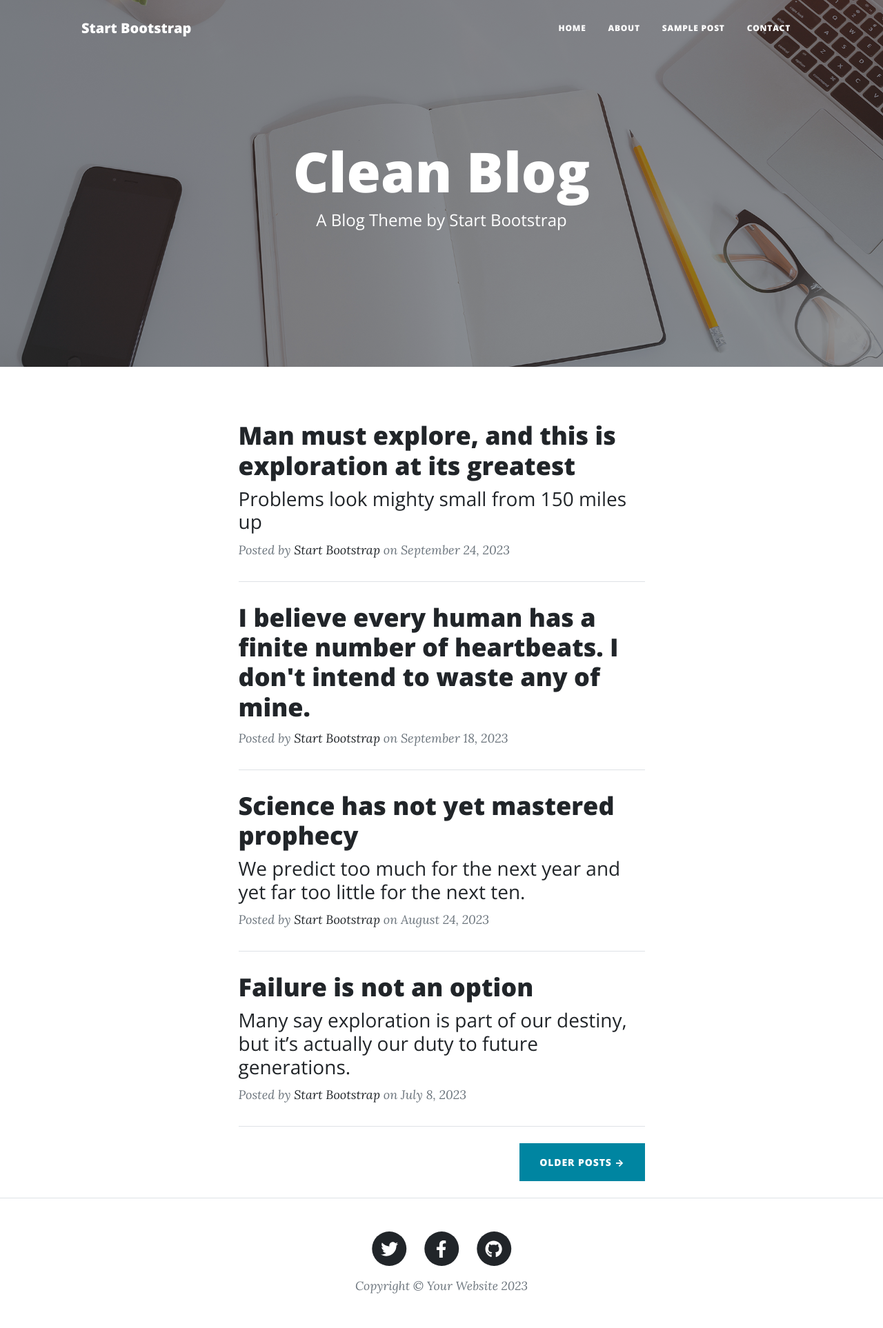
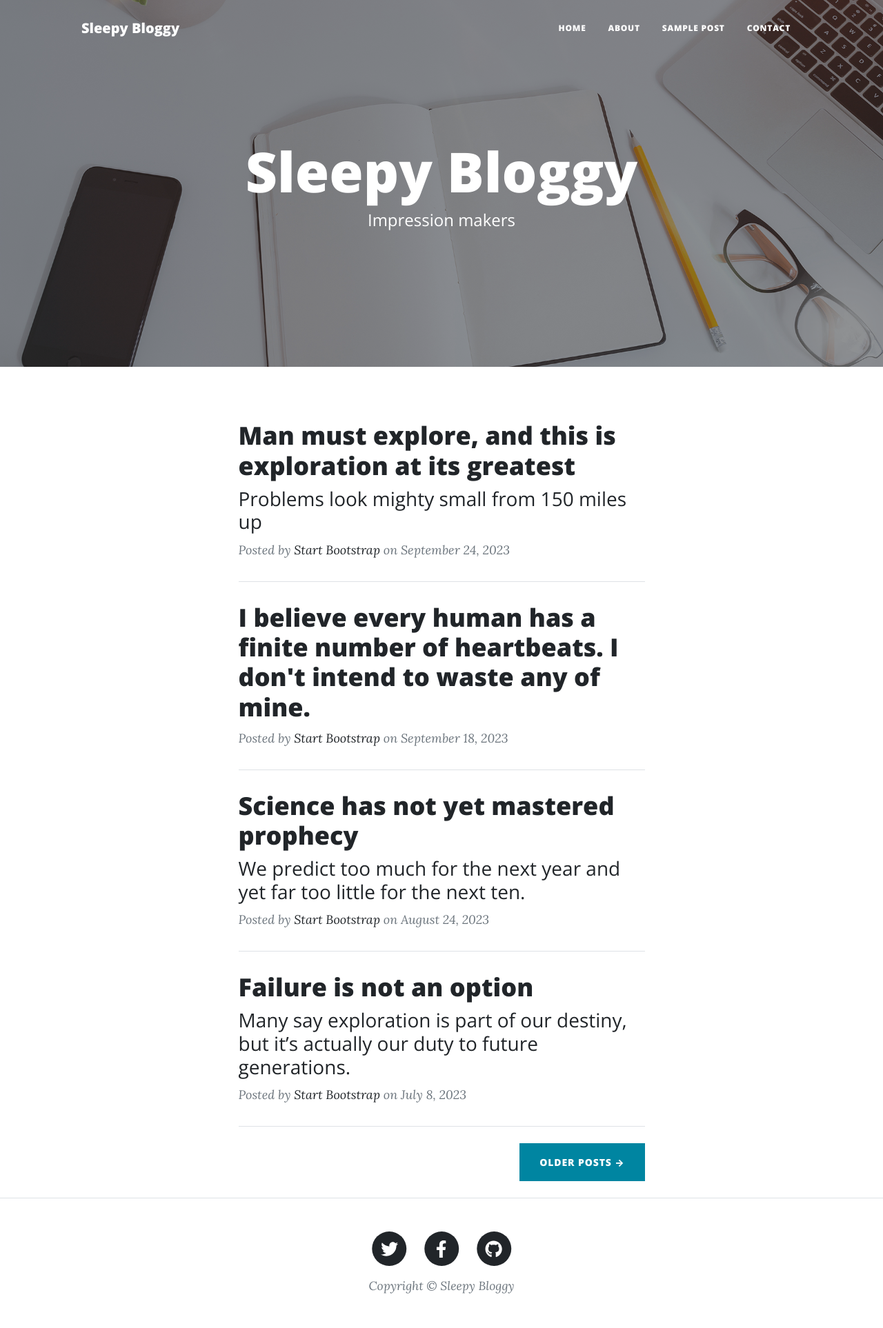
Before and after one commit to Arsh-Dhillon1/Flask_Blog_Website, a Flask app: page / in a window 1280 px wide. Shown: the whole page at 69% size. Run offline with Flask 3, Linux system fonts and the light colour scheme; some libraries are stand-ins or nearby versions.

Commit message:
final touches on frontend

```diff
--- a/templates/index.html
+++ b/templates/index.html
@@ -1,47 +1,14 @@
-<!DOCTYPE html>
-<html lang="en">
-    <head>
-        <meta charset="utf-8" />
-        <meta name="viewport" content="width=device-width, initial-scale=1, shrink-to-fit=no" />
-        <meta name="description" content="" />
-        <meta name="author" content="" />
-        <title>Clean Blog - Start Bootstrap Theme</title>
-        <link rel="icon" type="image/x-icon" href="{{url_for('static', filename='assets/favicon.ico') }}" />
-        <!-- Font Awesome icons (free version)-->
-        <script src="https://use.fontawesome.com/releases/v6.3.0/js/all.js" crossorigin="anonymous"></script>
-        <!-- Google fonts-->
-        <link href="https://fonts.googleapis.com/css?family=Lora:400,700,400italic,700italic" rel="stylesheet" type="text/css" />
-        <link href="https://fonts.googleapis.com/css?family=Open+Sans:300italic,400italic,600italic,700italic,800italic,400,300,600,700,800" rel="stylesheet" type="text/css" />
-        <!-- Core theme CSS (includes Bootstrap)-->
-        <link href="{{url_for('static', filename='css/styles.css') }}" rel="stylesheet" />
-    </head>
-    <body>
-        <!-- Navigation-->
-        <nav class="navbar navbar-expand-lg navbar-light" id="mainNav">
-            <div class="container px-4 px-lg-5">
-                <a class="navbar-brand" href="index.html">Start Bootstrap</a>
-                <button class="navbar-toggler" type="button" data-bs-toggle="collapse" data-bs-target="#navbarResponsive" aria-controls="navbarResponsive" aria-expanded="false" aria-label="Toggle navigation">
-                    Menu
-                    <i class="fas fa-bars"></i>
-                </button>
-                <div class="collapse navbar-collapse" id="navbarResponsive">
-                    <ul class="navbar-nav ms-auto py-4 py-lg-0">
-                        <li class="nav-item"><a class="nav-link px-lg-3 py-3 py-lg-4" href="/">Home</a></li>
-                        <li class="nav-item"><a class="nav-link px-lg-3 py-3 py-lg-4" href="/about">About</a></li>
-                        <li class="nav-item"><a class="nav-link px-lg-3 py-3 py-lg-4" href="/post">Sample Post</a></li>
-                        <li class="nav-item"><a class="nav-link px-lg-3 py-3 py-lg-4" href="/contact">Contact</a></li>
-                    </ul>
-                </div>
-            </div>
-        </nav>
-        <!-- Page Header-->
+ {% extends 'layout.html' %}
+
+ {% block body %}
+ <!-- Page Header-->
         <header class="masthead" style="background-image: url({{url_for('static', filename='assets/img/home-bg.jpg') }})">
             <div class="container position-relative px-4 px-lg-5">
                 <div class="row gx-4 gx-lg-5 justify-content-center">
                     <div class="col-md-10 col-lg-8 col-xl-7">
                         <div class="site-heading">
-                            <h1>Clean Blog</h1>
-                            <span class="subheading">A Blog Theme by Start Bootstrap</span>
+                            <h1>Sleepy Bloggy</h1>
+                            <span class="subheading">Impression makers</span>
                         </div>
                     </div>
                 </div>
@@ -108,46 +75,5 @@
                     <div class="d-flex justify-content-end mb-4"><a class="btn btn-primary text-uppercase" href="#!">Older Posts →</a></div>
                 </div>
             </div>
-        </div>
-        <!-- Footer-->
-        <footer class="border-top">
-            <div class="container px-4 px-lg-5">
-                <div class="row gx-4 gx-lg-5 justify-content-center">
-                    <div class="col-md-10 col-lg-8 col-xl-7">
-                        <ul class="list-inline text-center">
-                            <li class="list-inline-item">
-                                <a href="#!">
-                                    <span class="fa-stack fa-lg">
-                                        <i class="fas fa-circle fa-stack-2x"></i>
-                                        <i class="fab fa-twitter fa-stack-1x fa-inverse"></i>
-                                    </span>
-                                </a>
-                            </li>
-                            <li class="list-inline-item">
-                                <a href="#!">
-                                    <span class="fa-stack fa-lg">
-                                        <i class="fas fa-circle fa-stack-2x"></i>
-                                        <i class="fab fa-facebook-f fa-stack-1x fa-inverse"></i>
-                                    </span>
-                                </a>
-                            </li>
-                            <li class="list-inline-item">
-                                <a href="#!">
-                                    <span class="fa-stack fa-lg">
-                                        <i class="fas fa-circle fa-stack-2x"></i>
-                                        <i class="fab fa-github fa-stack-1x fa-inverse"></i>
-                                    </span>
-                                </a>
-                            </li>
-                        </ul>
-                        <div class="small text-center text-muted fst-italic">Copyright &copy; Your Website 2023</div>
-                    </div>
-                </div>
-            </div>
-        </footer>
-        <!-- Bootstrap core JS-->
-        <script src="https://cdn.jsdelivr.net/npm/bootstrap@5.2.3/dist/js/bootstrap.bundle.min.js"></script>
-        <!-- Core theme JS-->
-        <script src="{{url_for('static',filename='js/scripts.js') }}"></script>
-    </body>
-</html>
+    </div>
+{% endblock %}
```
